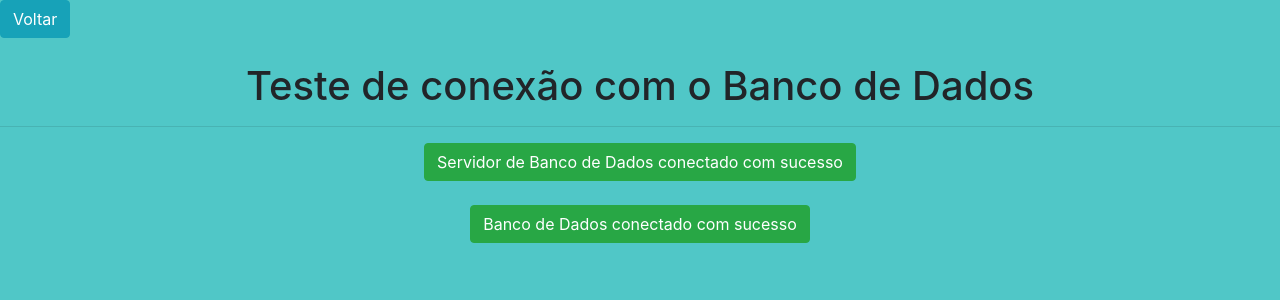
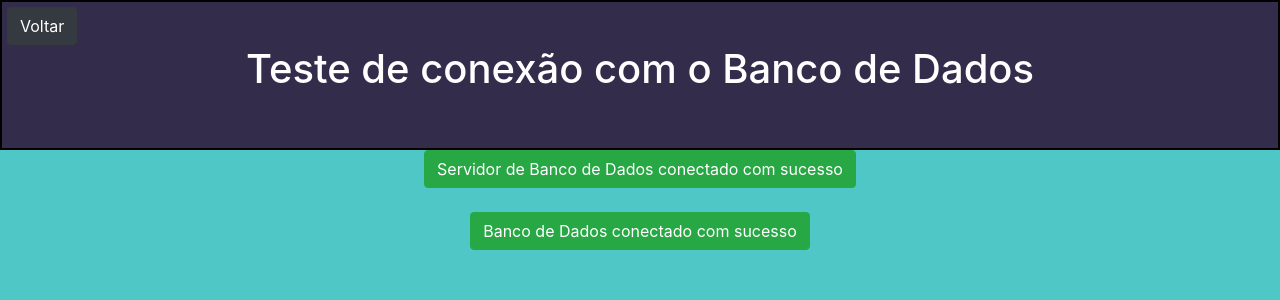
Before and after one commit to JoaoVitorA/Cadastro-em-PHP-com-BootStrap, a PHP site: page /conexao_banco_mysql/teste_de_conexao.php in a window 1280 px wide. Shown: the top 300 px of the page. Run offline with PHP 8.4, Linux system fonts and the light colour scheme.

Commit message:
Adjusting pages

```diff
--- a/conexao_banco_mysql/teste_de_conexao.php
+++ b/conexao_banco_mysql/teste_de_conexao.php
@@ -5,21 +5,37 @@
     <meta charset="UTF-8">
     <meta http-equiv="X-UA-Compatible" content="IE=edge">
     <meta name="viewport" content="width=device-width, initial-scale=1.0">
+    <link rel="stylesheet" href="../bootstrep/css/bootstrap.min.css">
     <title>Teste de conexão com Mysql </title>
+</head>
 
-    <link rel="stylesheet" href="../bootstrep/css/bootstrap.min.css">
-    <link rel="stylesheet" href="../bootstrep/css_js/css/style.css">
+<style>
+*{
+    margin: 0;
+    padding: 0;
+}
+#header{
+    border: solid black 2px;
+    height: 150px;
+    background-color: rgb(51, 45, 75);
+    color: #fff
+}
+body{
+    background-color: #50C7C7;
+}
+</style>
 
-</head>
-<body style="background-color: #50C7C7;"  >
-    <header >
-        <nav>
-        <a href="../index.php" class="btn btn-info" >Voltar</a>
-        </nav> <br>
-        <h1 style="text-align: center;"> Teste de conexão com o Banco de Dados</h1> <hr>
+<body>
+    <header>
+        <div id="header">
+            <nav>
+                <a href="../index.php" class="btn btn-dark" style="margin-top: 5px; margin-left:5px;"> Voltar </a>
+            </nav>
+            <h1 style="text-align: center;"> Teste de conexão com o Banco de Dados</h1>
+        </div>
     </header>
-<div  >
-    <?php
+    <div>
+        <?php
             include ('conexao.php');
             //teste de conexão com banco de dados
 
@@ -30,18 +46,13 @@
             else
                 echo "<div style='text-align: center;'> <button class='btn btn-success'> Servidor não encontrado  </button> <br/> </div>" ;
 
-
-
                 if($conxao = mysqli_connect ($local_servidor, $usuario, $senha,  $bd_procurado))
                 {
-                    echo "<div style='text-align: center;'> <button class='btn btn-success'> Banco de Dados conectado com sucesso </button> <br/> </div>
-                  ";
+                    echo "<div style='text-align: center;'> <button class='btn btn-success'> Banco de Dados conectado com sucesso </button> <br/> </div>";
                 }
                 else
-                    echo "<div style='text-align: center;'> <button class='btn btn-success'> Banco de Dados desconectado </button>  <br/> </div>" ;
+                    echo "<div style='text-align: center;'> <button class='btn btn-success'> Banco de Dados desconectado </button>  <br/> </div>";
         ?>
-
-
-            </div>
+    </div>
 </body>
 </html>
```
Also changed, not shown: index.php (+10 -0 lines), img/img_index.jpg (added).
